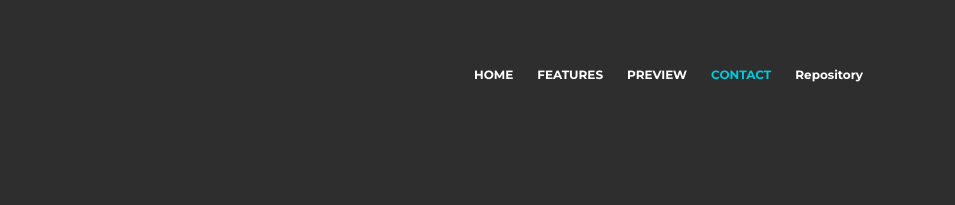
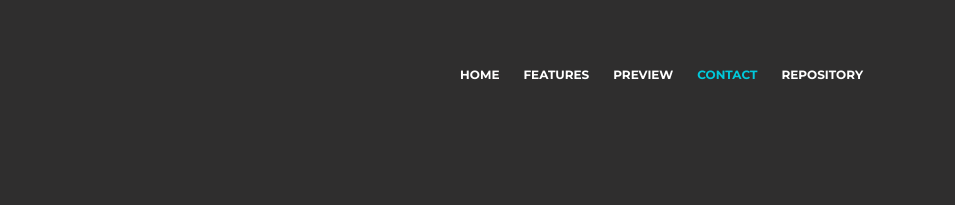
Before and after one commit to Chameleon-Vision/chameleon-vision.github.io, a plain HTML site: page public/index.html in a window 1280 px wide. Shown: the top 205 px of the page, 325-1280 px from the left. Drawn offline with nearby package versions, Linux system fonts and the light colour scheme.

Commit message:
uppercase change

```diff
--- a/public/index.html
+++ b/public/index.html
@@ -61,7 +61,7 @@
                     <a class="nav-link page-scroll" href="#contact">CONTACT</a>
                 </li>
                 <li class="nav-item">
-                    <a class="nav-link page-scroll" href="https://gitlab.com/chameleon-vision/chameleon-vision-public">Repository</a>
+                    <a class="nav-link page-scroll" href="https://gitlab.com/chameleon-vision/chameleon-vision-public">REPOSITORY</a>
                 </li>
                 <!-- <li class="nav-item">
                         <a class="nav-link" href="google.com">DOCUMENTATION</a>
```
